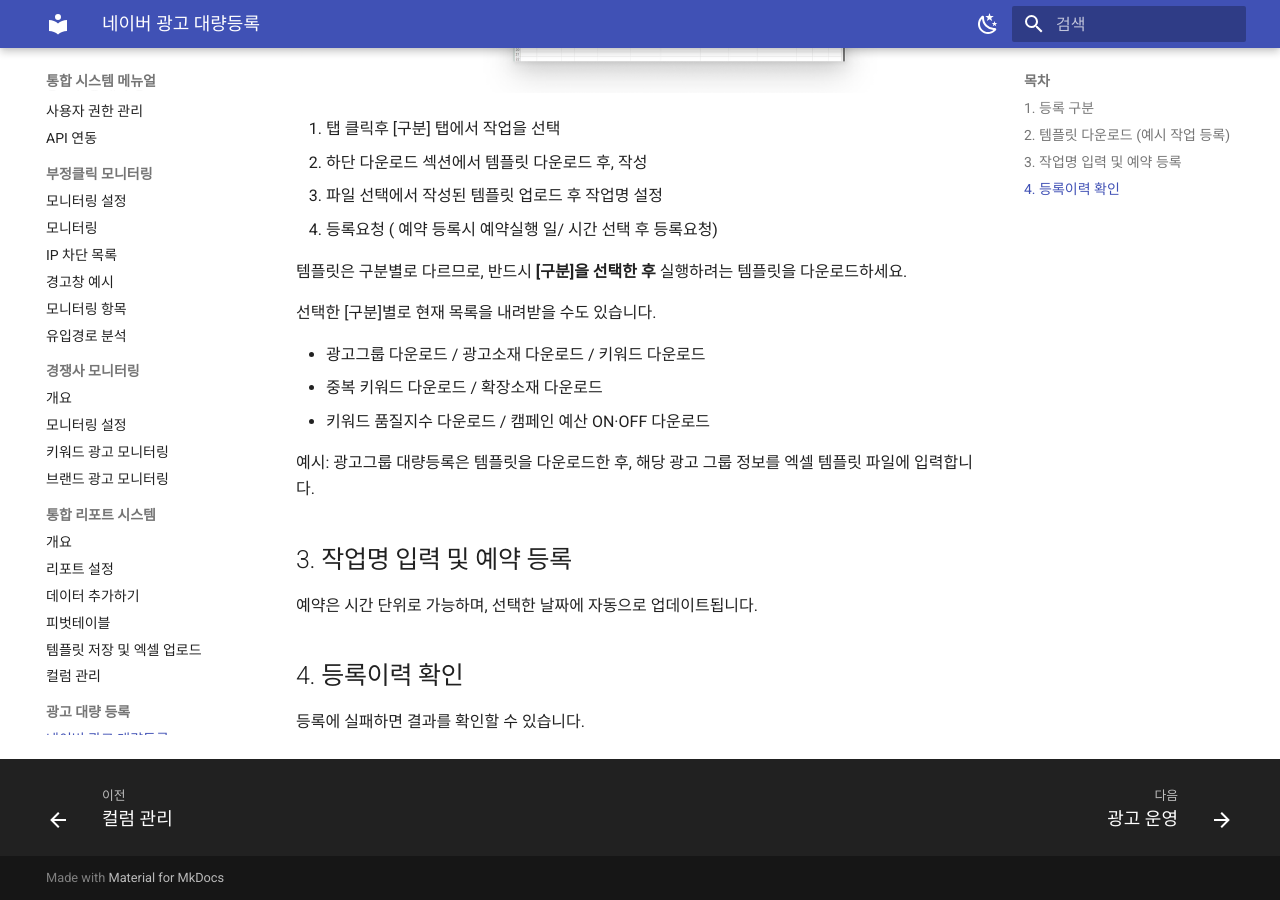
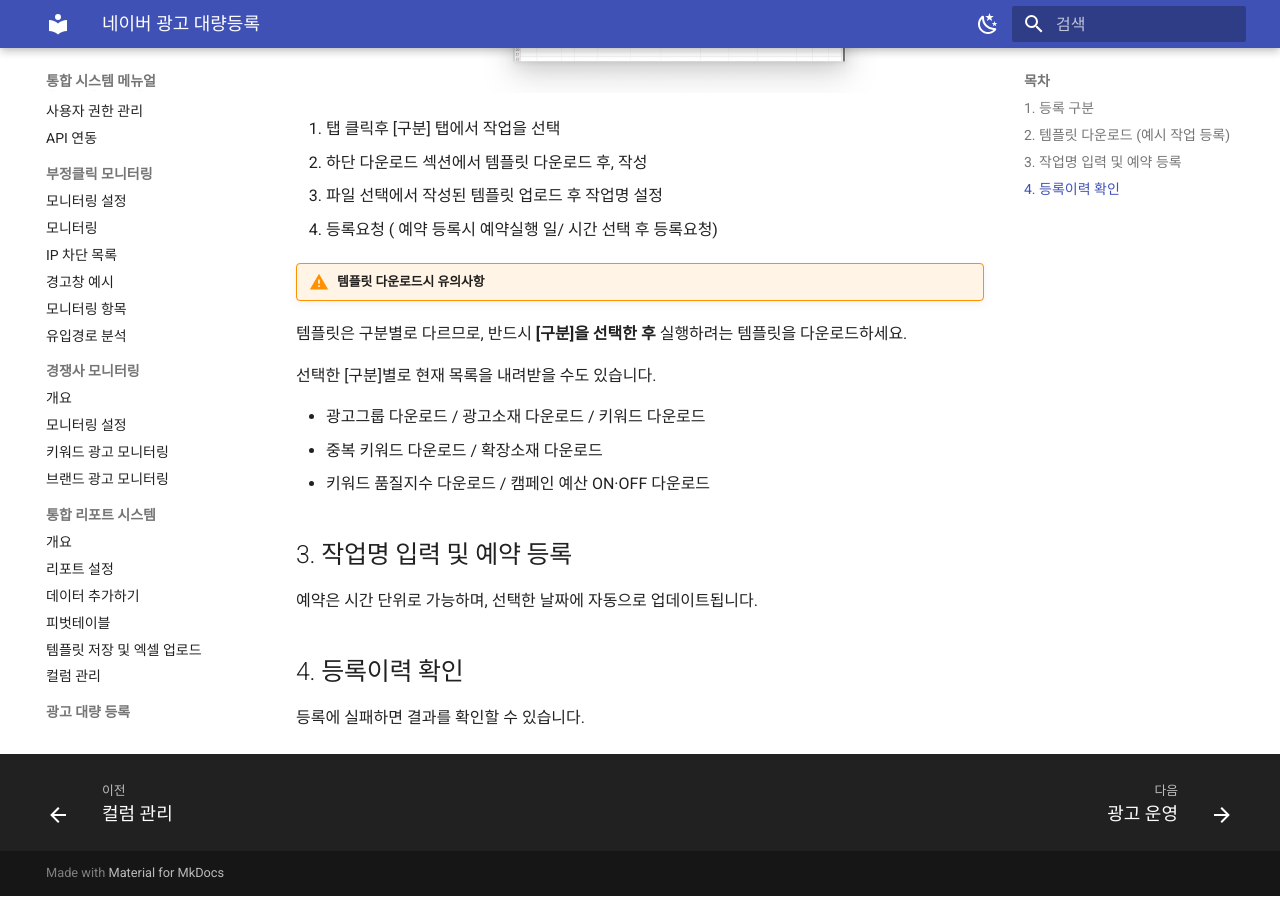
Before and after one commit to EinsHong/ad_system_manual, an MkDocs documentation site: the page built from docs/bulk-register.md, in a window 1280 px wide and 900 px high, scrolled down 1411 px. Built offline with MkDocs 1.6.1 and Material for MkDocs 9.7.7, drawn with Linux system fonts in a browser that asks for light colours.

Commit message:
Update bulk-register.md

```diff
--- a/docs/bulk-register.md
+++ b/docs/bulk-register.md
@@ -25,7 +25,9 @@
 3. 파일 선택에서 작성된 템플릿 업로드 후 작업명 설정
 4. 등록요청 ( 예약 등록시 예약실행 일/ 시간 선택 후 등록요청)
 
-템플릿은 구분별로 다르므로, 반드시 **[구분]을 선택한 후** 실행하려는 템플릿을 다운로드하세요.
+
+!!! warning "템플릿 다운로드시 유의사항"
+   템플릿은 구분별로 다르므로, 반드시 **[구분]을 선택한 후** 실행하려는 템플릿을 다운로드하세요.
 
 선택한 [구분]별로 현재 목록을 내려받을 수도 있습니다.
 
@@ -33,7 +35,6 @@
 - 중복 키워드 다운로드 / 확장소재 다운로드
 - 키워드 품질지수 다운로드 / 캠페인 예산 ON·OFF 다운로드
 
-예시: 광고그룹 대량등록은 템플릿을 다운로드한 후, 해당 광고 그룹 정보를 엑셀 템플릿 파일에 입력합니다.
 
 ## 3. 작업명 입력 및 예약 등록
 
```
